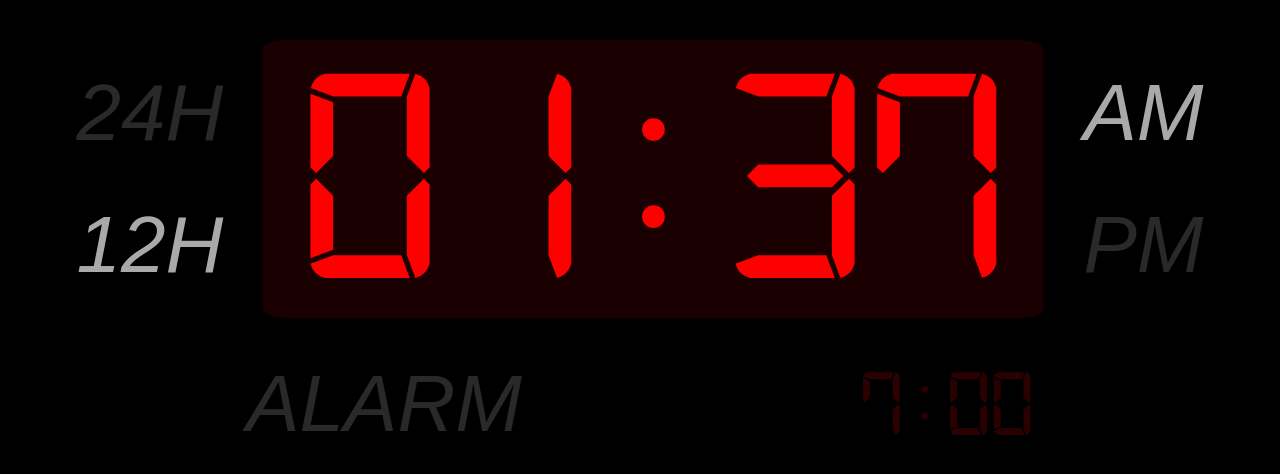
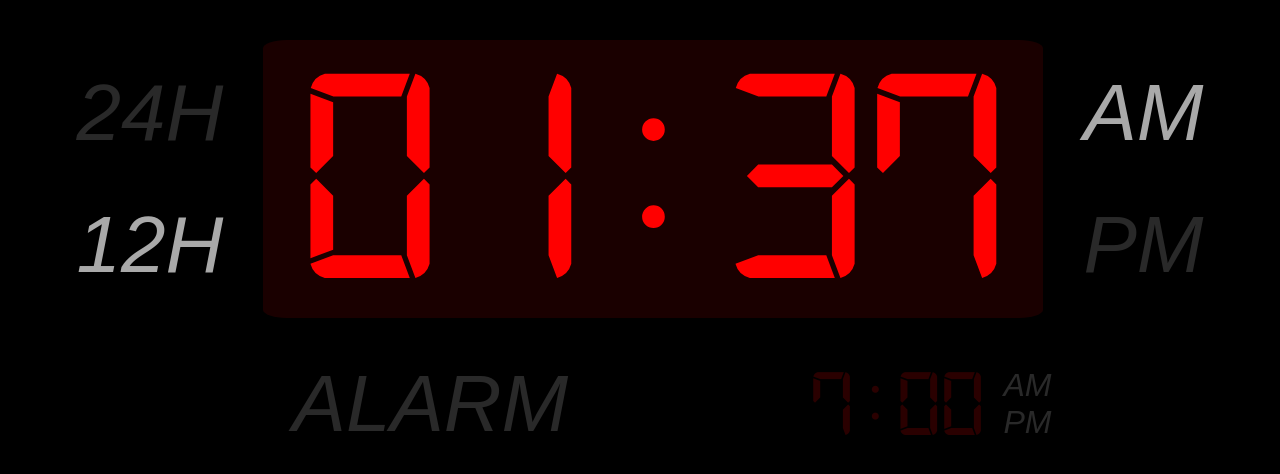
Before and after one commit to real-nguyen/real-nguyen.github.io, a React (Create React App) app: page / in a window 1280 px wide. Both pictures are taken after a click on the element "24H". Shown: the top 474 px of the page. Built offline with nearby package versions, Linux system fonts and the light colour scheme.

Commit message:
Moved Alarm state to App

```diff
--- a/src/App.js
+++ b/src/App.js
@@ -9,7 +9,10 @@ export class App extends React.Component {
     this.state = {
       isHour12: false,
       time: '',
-      amPm: ''
+      amPm: '',
+      alarmOn: false,
+      alarmTime: '7:00',
+      alarmAmPm: 'AM'
     };
   }
 
@@ -51,6 +54,32 @@ export class App extends React.Component {
     this.setState({ time: this.setTime() });
   }
 
+  setAlarm = (e) => {
+    let date = new Date();
+    const [hour, minute] = e.target.value.split(':');
+    date.setHours(hour);
+    date.setMinutes(minute);
+    const alarmTime = date.toLocaleTimeString([], {
+      hour12: false,
+      hour: '2-digit',
+      minute: '2-digit'
+    });
+    console.log(alarmTime);
+    this.setState({ alarmTime: alarmTime });
+  }
+
+  toggleAlarmOn = (e) => {
+    console.log(e.target);
+    if (e.target.className === "alarmTime activeAlarm") {
+      // Do not toggle alarm if alarm is already set
+      // Only way to turn it off is to press the "ALARM" button
+      return;
+    }
+    this.setState({
+      alarmOn: !this.state.alarmOn
+    })
+  }
+
   // Analogous to Angular's onInit
   componentDidMount() {
     this.setState({
@@ -66,15 +95,34 @@ export class App extends React.Component {
   }
 
   render() {
-    const { isHour12, amPm, time } = this.state;
+    const {
+      isHour12,
+      amPm,
+      time,
+      alarmOn,
+      alarmTime,
+      alarmAmPm
+     } = this.state;
+     const {
+      toggleTimeMode,
+      setAlarm,
+      toggleAlarmOn
+     } = this;
     return (
       <div className="App">
         <Clock
         isHour12={isHour12}
         amPm={amPm}
         time={time}
-        toggleTimeMode={this.toggleTimeMode}/>
-        <Alarm />
+        toggleTimeMode={toggleTimeMode}/>
+        <Alarm
+        isHour12={isHour12}
+        alarmAmPm={alarmAmPm}
+        alarmOn={alarmOn}
+        alarmTime={alarmTime}
+        setAlarm={setAlarm}
+        toggleAlarmOn={toggleAlarmOn}
+        />
       </div>
     );
   }
--- a/src/components/Alarm.css
+++ b/src/components/Alarm.css
@@ -12,6 +12,7 @@
   cursor: pointer;
   font-family: Arial, Helvetica, sans-serif;
   font-style: italic;
+  margin-left: 5vw;
 }
 
 .Alarm form {
@@ -33,7 +34,7 @@
   background-color: black;
   color: red;
   border: none;
-  width: 4em;
+  width: 3em;
   padding: 0;
 }
 
@@ -46,3 +47,15 @@
   font-family: 'digital-7';
   color: #2a0000;
 }
+
+.alarmAmPm {
+  display: flex;
+  flex-direction: column;
+}
+
+.alarmAmPm span {
+  margin: initial;
+  margin-left: 1.5vw;
+  cursor: initial;
+  font-size: 4vh;
+}
--- a/src/components/Alarm.js
+++ b/src/components/Alarm.js
@@ -1,79 +1,47 @@
 import React from 'react';
-import './Alarm.css'
+import PropTypes from 'prop-types';
+import './Alarm.css';
 
 export class Alarm extends React.Component {
-  constructor(props) {
-    super(props);
-    this.state = {
-      alarmOn: false,
-      setAlarmMode: false,
-      alarmTime: '7:00'
-    };
-  }
-
-  setAlarm = (e) => {
-    let date = new Date();
-    const [hour, minute] = e.target.value.split(':');
-    date.setHours(hour);
-    date.setMinutes(minute);
-    const alarmTime = date.toLocaleTimeString([], {
-      hour12: false,
-      hour: '2-digit',
-      minute: '2-digit'
-    });
-    console.log(alarmTime);
-    this.setState({ alarmTime: alarmTime });
-  }
-
-  componentDidMount() {
-
-  }
-
-  toggleAlarmOn = (e) => {
-    console.log(e.target);
-    if (e.target.className === "alarmTime activeAlarm") {
-      // Do not toggle alarm if alarm is already set
-      // Only way to turn it off is to press the "ALARM" button
-      return;
-    }
-    this.setState({
-      alarmOn: !this.state.alarmOn
-    })
-  }
-
-  onClickAlarm = () => {
-    const { alarmOn, setAlarmMode } = this.state;
-    if (!alarmOn) {
-      this.setState({
-        alarmOn: !alarmOn,
-        setAlarmMode: !setAlarmMode
-      })
-    } else {
-      this.setState({
-        setAlarmMode: !setAlarmMode
-      })
-    }
-  }
-
   render() {
+    const {
+      alarmOn,
+      alarmTime,
+      alarmAmPm,
+      isHour12,
+      toggleAlarmOn,
+      setAlarm
+    } = this.props;
     return (
       <div className="Alarm">
-        <span className={this.state.alarmOn ? "active" : "inactive"} onClick={this.toggleAlarmOn.bind(this)}>ALARM</span>
+        <span className={alarmOn ? "active" : "inactive"} onClick={toggleAlarmOn.bind(this)}>ALARM</span>
         <form onSubmit={(e) => {e.preventDefault()}}>
           <input
           type="text"
           name="alarmTime"
-          value={this.state.alarmTime}
-          onChange={this.setAlarm.bind(this)}
-          onFocus={this.toggleAlarmOn.bind(this)}
-          className={`alarmTime ${this.state.alarmOn ? "activeAlarm" : "inactiveAlarm"}`}
-          readOnly={!this.state.alarmOn}
+          value={alarmTime}
+          onChange={setAlarm.bind(this)}
+          onFocus={toggleAlarmOn.bind(this)}
+          className={`alarmTime ${alarmOn ? "activeAlarm" : "inactiveAlarm"}`}
+          readOnly={!alarmOn}
           />
         </form>
-        {/* <span className={this.state.alarmOn ? 'activeAlarm' : 'inactiveAlarm'} onClick={this.onClickAlarm.bind(this)}>7:00</span> */}
+        <div className={`alarmAmPm ${!isHour12 ? "hidden" : ""}`}>
+          <span className={alarmOn && alarmAmPm === 'AM' ? 'active' : 'inactive'}>AM</span>
+          <span className={alarmOn && alarmAmPm === 'PM' ? 'active' : 'inactive'}>PM</span>
+        </div>
       </div>
     );
   }
 }
 
+Alarm.propTypes = {
+  isHour12: PropTypes.bool.isRequired,
+  alarmOn: PropTypes.bool.isRequired,
+  alarmTime: PropTypes.string.isRequired,
+  alarmAmPm: PropTypes.string.isRequired,
+  toggleAlarmOn: PropTypes.func.isRequired,
+  setAlarm: PropTypes.func.isRequired
+}
+
 export default Alarm;
```
